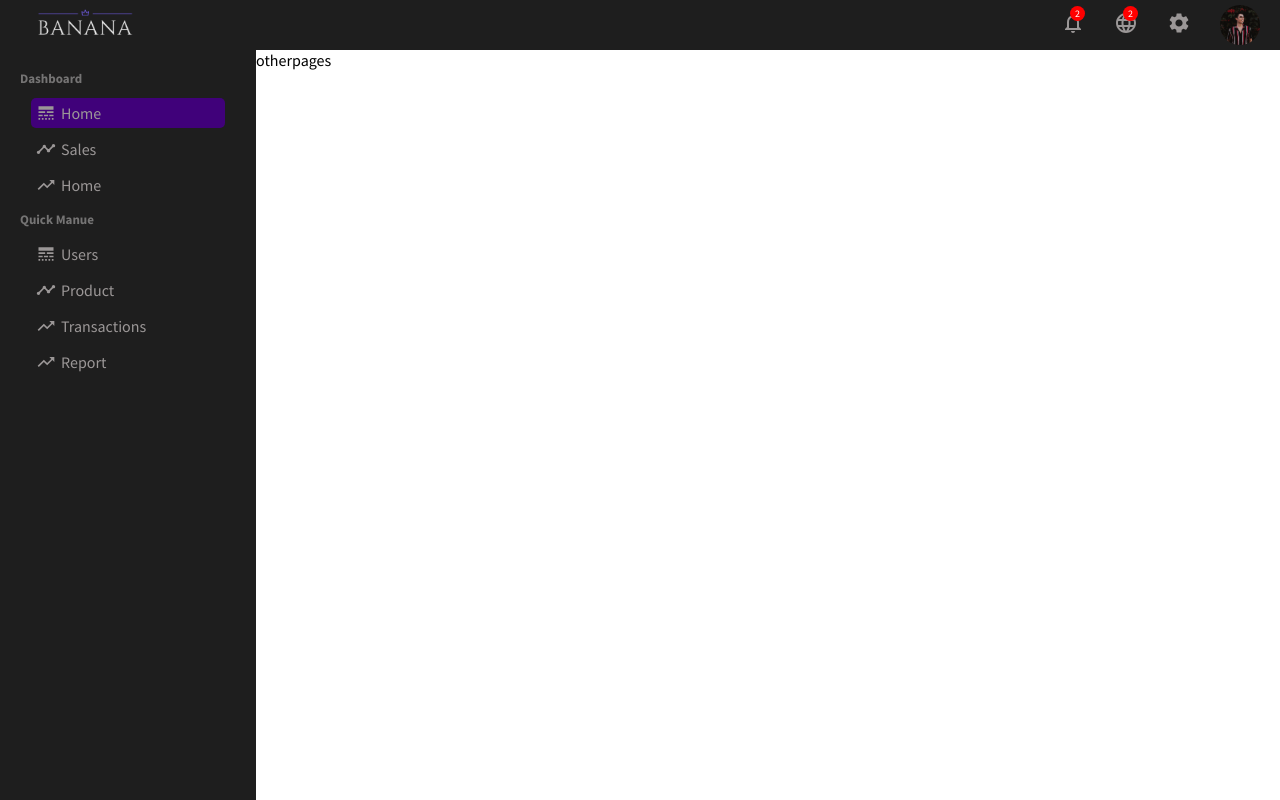
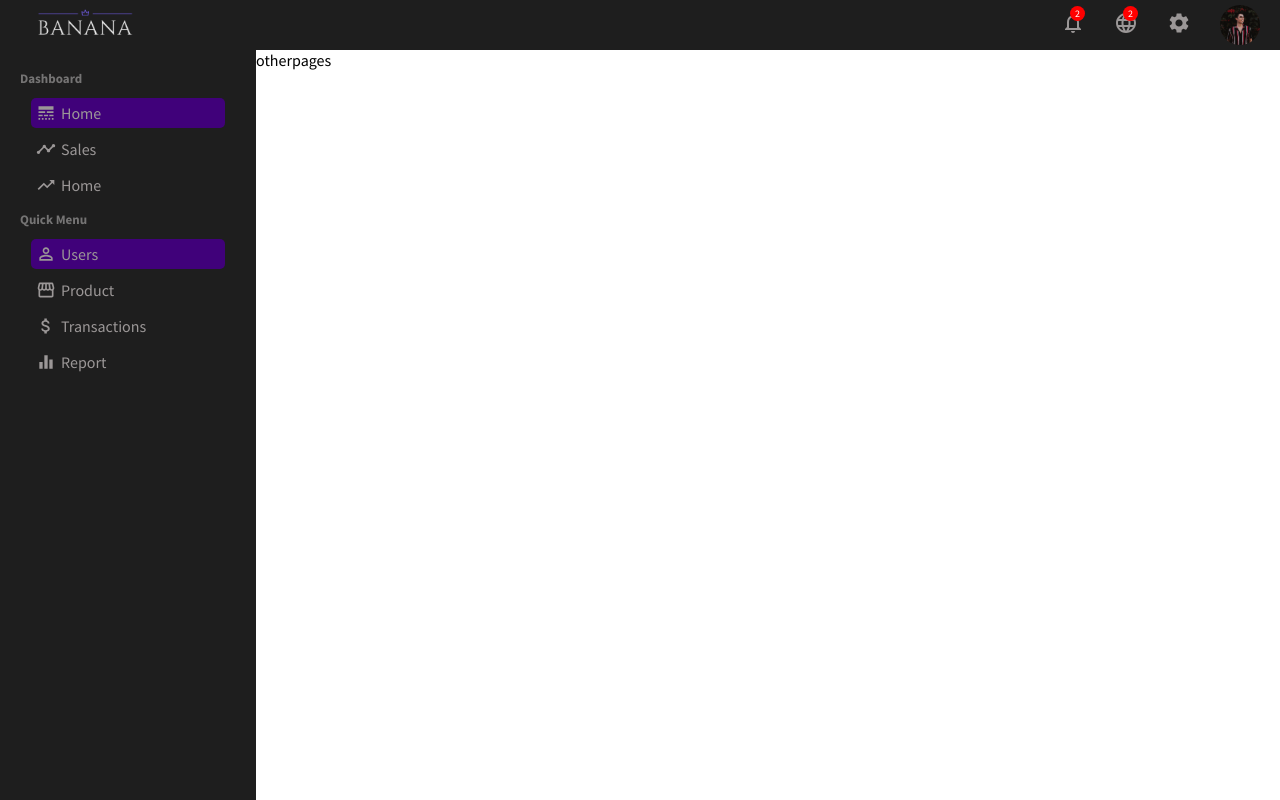
Before and after one commit to malekaridhi/ecommerceMern, a React (Create React App) app in the folder admin/: page / in a window 1280 px wide. Built offline with nearby package versions, Linux system fonts and the light colour scheme.

Commit message:
admin sidebar

```diff
--- a/admin/src/components/sidebar/Sidebar.jsx
+++ b/admin/src/components/sidebar/Sidebar.jsx
@@ -5,6 +5,8 @@ import TimelineIcon from '@mui/icons-material/Timeline';
 import TrendingUpIcon from '@mui/icons-material/TrendingUp';
 import PersonOutlineIcon from '@mui/icons-material/PersonOutline';
 import StorefrontIcon from '@mui/icons-material/Storefront';
+import AttachMoneyIcon from '@mui/icons-material/AttachMoney';
+import EqualizerIcon from '@mui/icons-material/Equalizer';
 const Sidebar = () => {
     return (
         <>
@@ -26,22 +28,22 @@ const Sidebar = () => {
                        Home
                      </li>
                  </ul>
-                 <h3 className='sidebarTitle'>Quick Manue</h3>
+                 <h3 className='sidebarTitle'>Quick Menu</h3>
                  <ul className="sidebarList">
-                     <li className="sidebarListItem">
-                       <LineStyleIcon className='sidebarIcon'/>
+                     <li className="sidebarListItem active">
+                       <PersonOutlineIcon className='sidebarIcon' />
                        Users
                      </li>
                      <li className="sidebarListItem">
-                       <TimelineIcon className='sidebarIcon'/>
+                       <StorefrontIcon className='sidebarIcon'/>
                        Product
                      </li>
                      <li className="sidebarListItem">
-                       <TrendingUpIcon className='sidebarIcon'/>
+                       <AttachMoneyIcon className='sidebarIcon'/>
                        Transactions
                      </li>
                       <li className="sidebarListItem">
-                       <TrendingUpIcon className='sidebarIcon'/>
+                       <EqualizerIcon className='sidebarIcon'/>
                        Report
                      </li>
                  </ul>
```
